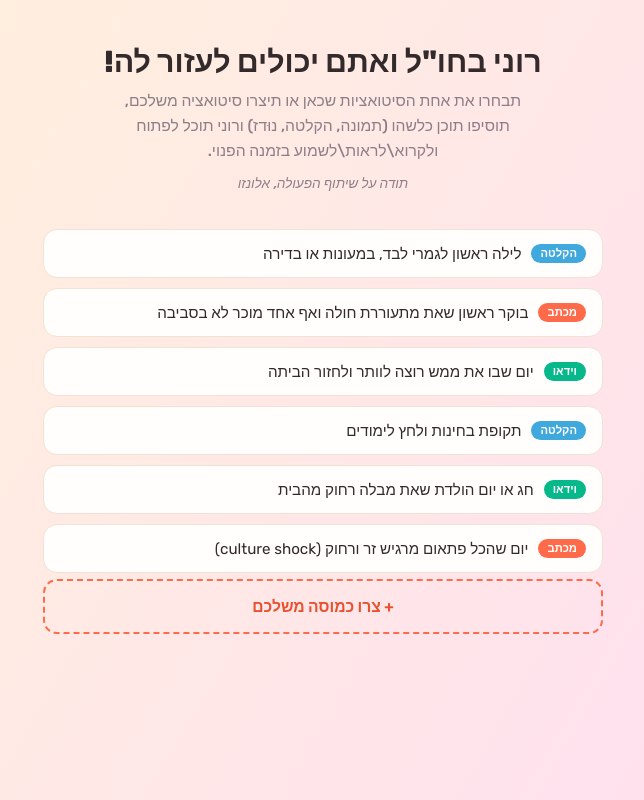
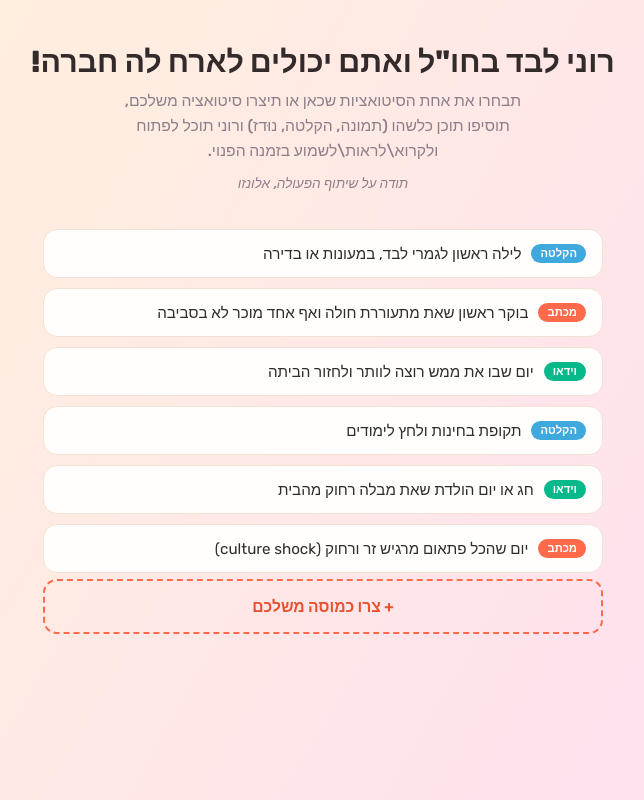
Before and after one commit to alonzvisabag/alonzvisabag.github.io, a website: page roni/contribute.html in a window 1280 px wide. Shown: the whole page, without its empty margins (317-961 px from the left). Drawn offline with Linux system fonts and the light colour scheme.

Commit message:
Auto update [2026-08-16 15:59]

```diff
--- a/roni/contribute.html
+++ b/roni/contribute.html
@@ -208,7 +208,7 @@
 <body>
 
 <header>
-  <h1>רוני בחו"ל ואתם יכולים לעזור לה!</h1>
+  <h1>רוני לבד בחו"ל ואתם יכולים לארח לה חברה!</h1>
   <p>תבחרו את אחת הסיטואציות שכאן או תיצרו סיטואציה משלכם, תוסיפו תוכן כלשהו (תמונה, הקלטה, נוּדז) ורוני תוכל לפתוח ולקרוא\לראות\לשמוע בזמנה הפנוי.</p>
   <p class="sig">תודה על שיתוף הפעולה, אלונזו</p>
 </header>
```
